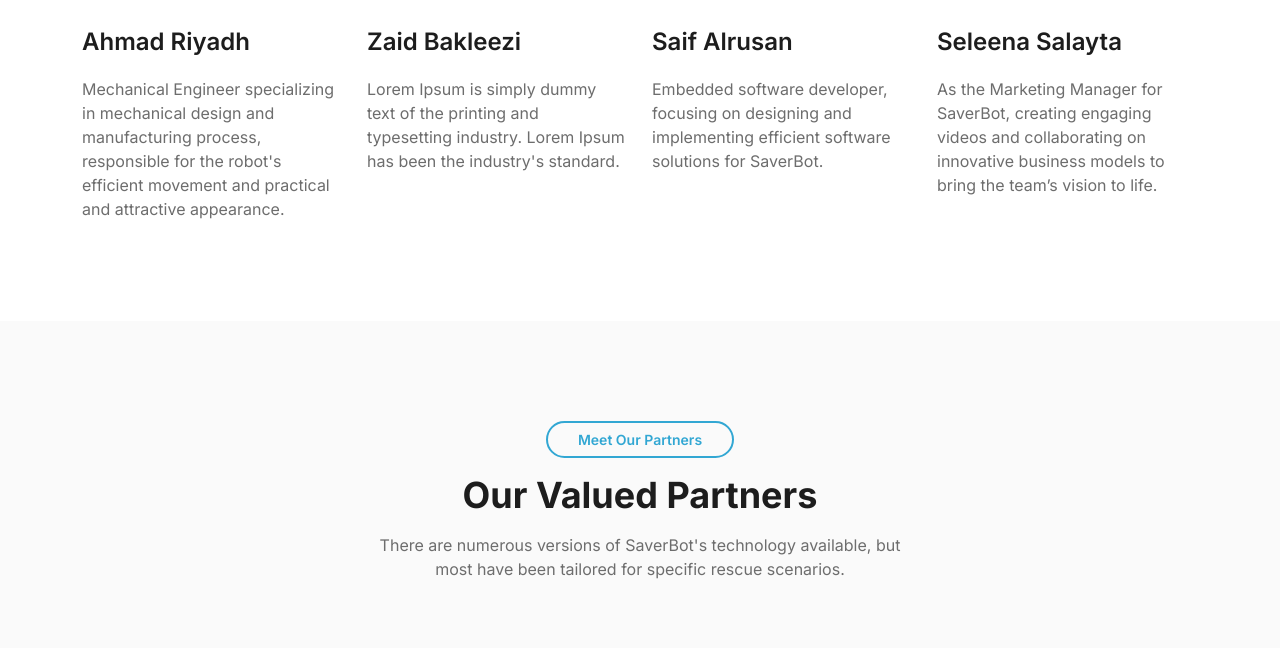
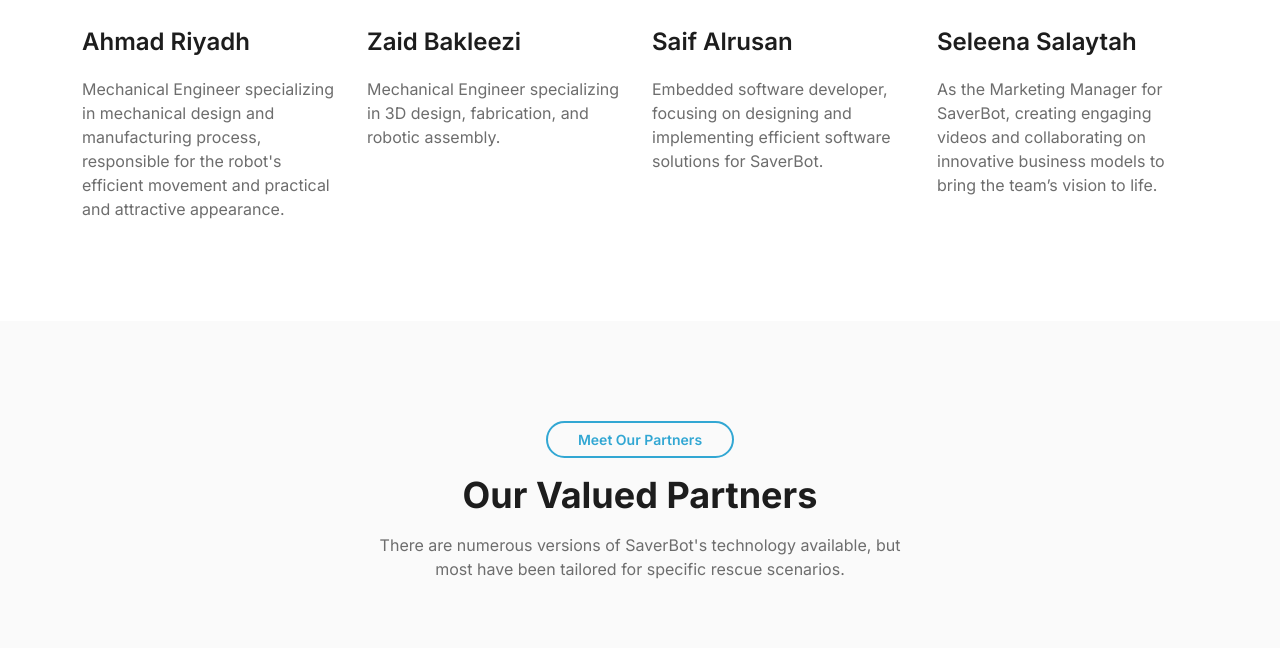
Before and after one commit to KhalilSamara/SaverBot, a plain HTML site: page index.html in a window 1280 px wide. Shown: the part 5277-5925 px from the top of the page. Drawn offline with nearby package versions, Linux system fonts and the light colour scheme.

Commit message:
update zaid

```diff
--- a/index.html
+++ b/index.html
@@ -770,9 +770,7 @@
                   </a>
                 </h4>
                 <p>
-                  Lorem Ipsum is simply dummy text of the printing and
-                  typesetting industry. Lorem Ipsum has been the industry's
-                  standard.
+                  Mechanical Engineer specializing in 3D design, fabrication, and robotic assembly.
                 </p>
               </div>
             </div>
@@ -808,7 +806,7 @@
               <div class="content-body">
                 <h4 class="title">
                   <a href="javascript:void(0)">
-                    Seleena Salayta
+                    Seleena Salaytah
                   </a>
                 </h4>
                 <p>
```
